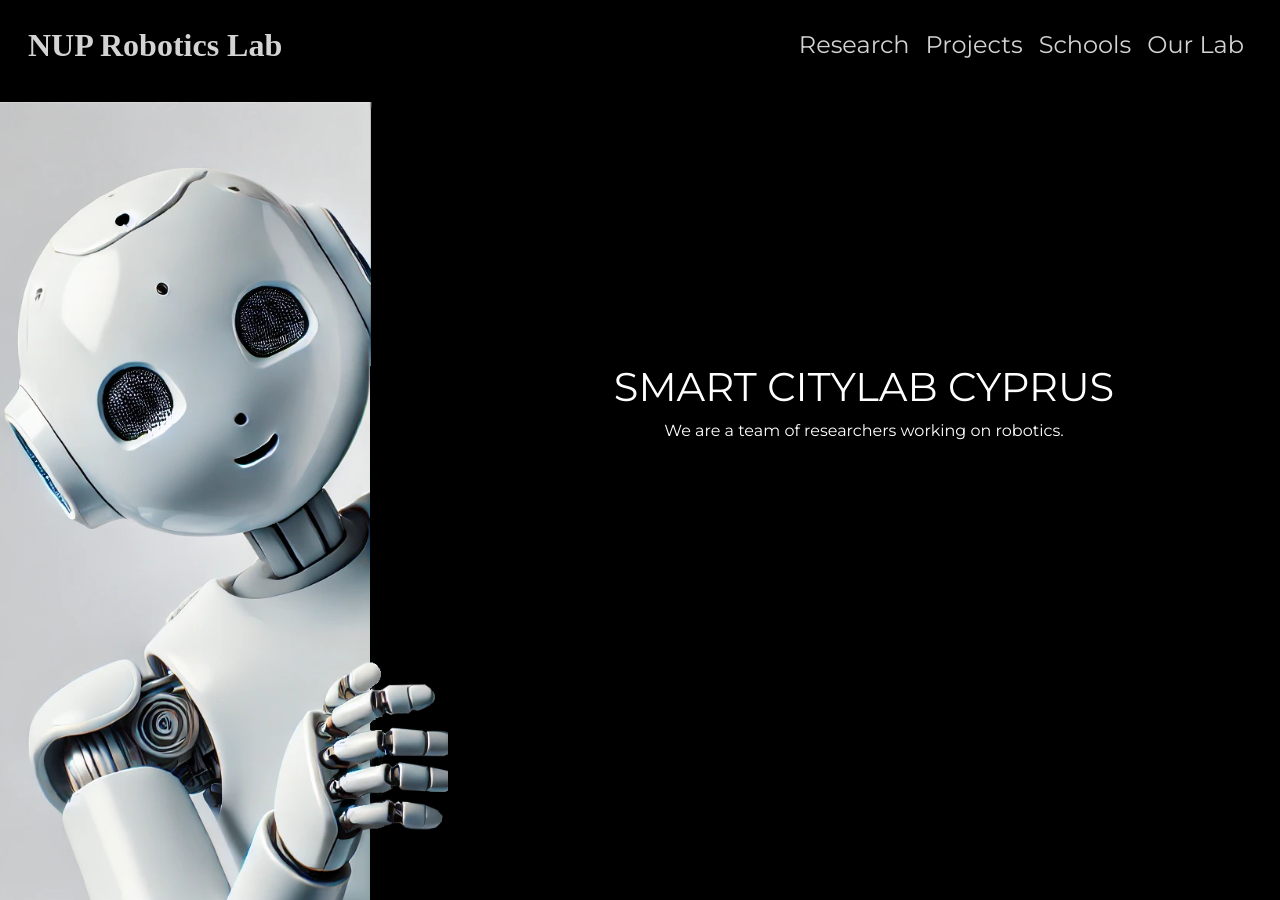
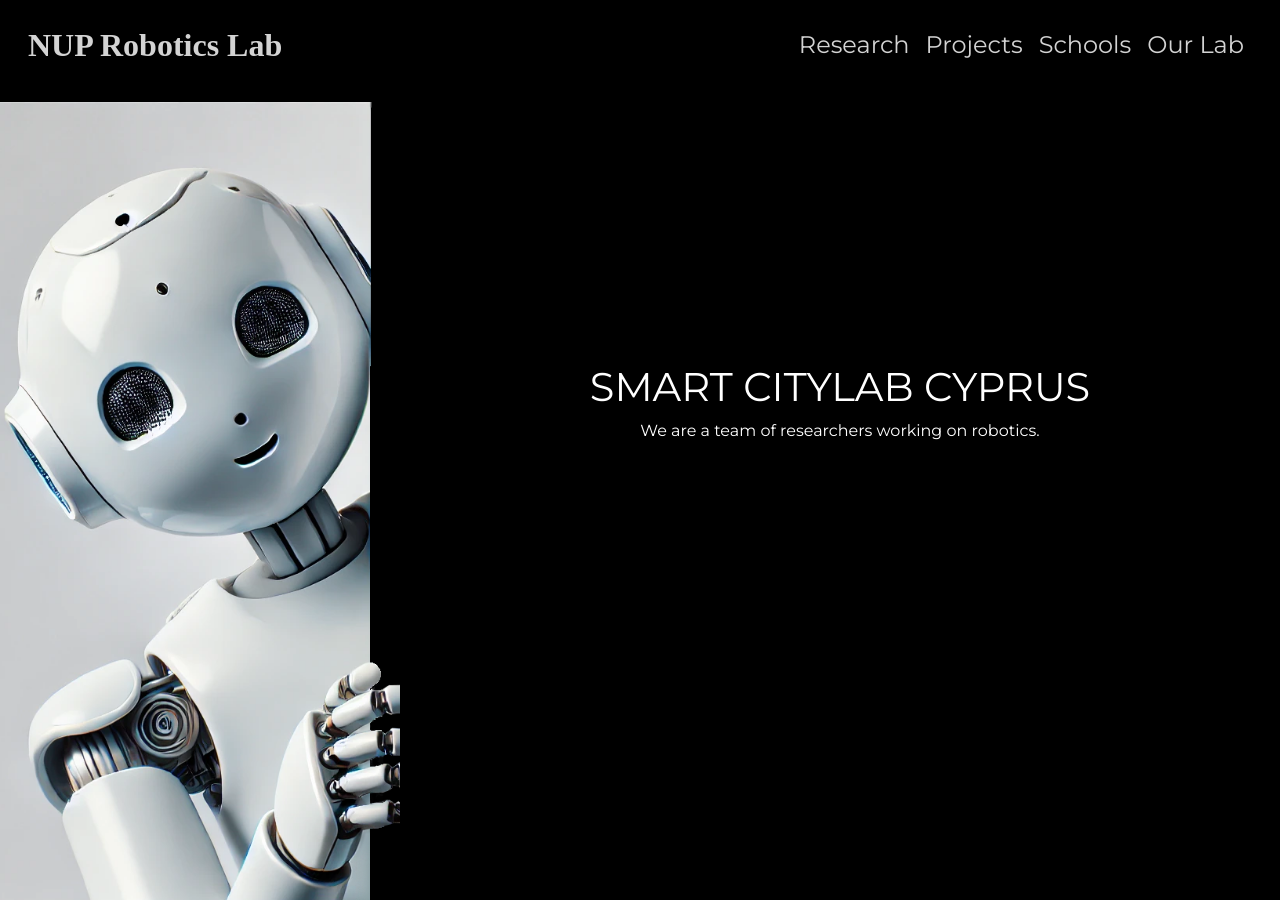
Before and after one commit to rcicd/robo_lab, a Jekyll site: the page built from index.md, in a window 1280 px wide. Built offline with Jekyll 4.4.1, drawn with Linux system fonts in a browser that asks for light colours; some web fonts are replaced.

Commit message:
fix 1st page

```diff
--- a/assets/css/main.css
+++ b/assets/css/main.css
@@ -7,9 +7,9 @@
   /* Отступы для контента */
   --content-margin-top: var(--navbar-total-height);
 
-  /* --- КЛЮЧЕВОЕ ИЗМЕНЕНИЕ --- */
+
   /* Задаем ширину колонки с роботом в одном месте */
-  --robot-column-width: clamp(400px, 35vw, 550px);
+  --robot-column-width: clamp(400px, 30vw, 800px);
 
   /* Остальные переменные */
   --primary-color: #6289a0;
```
